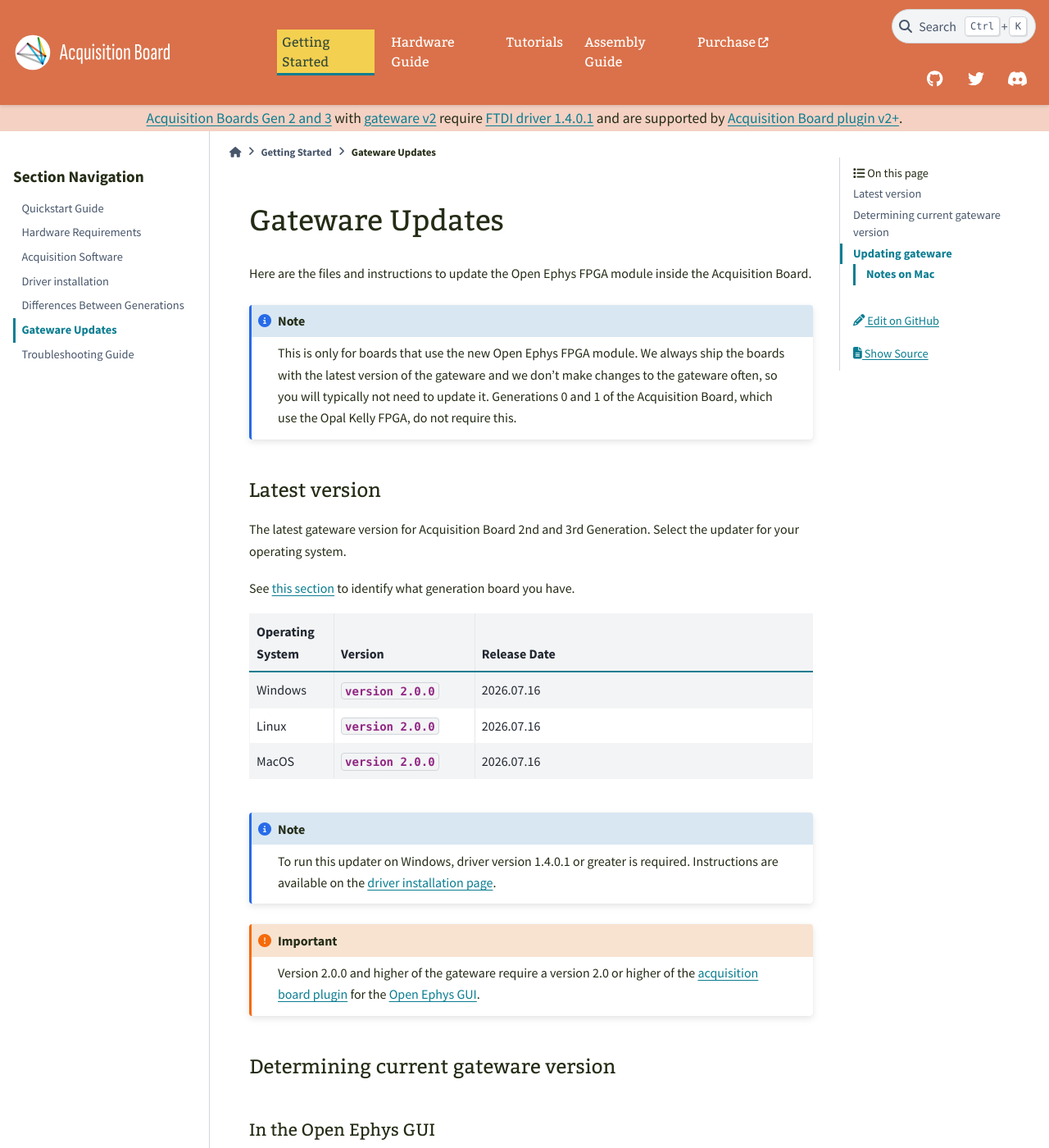
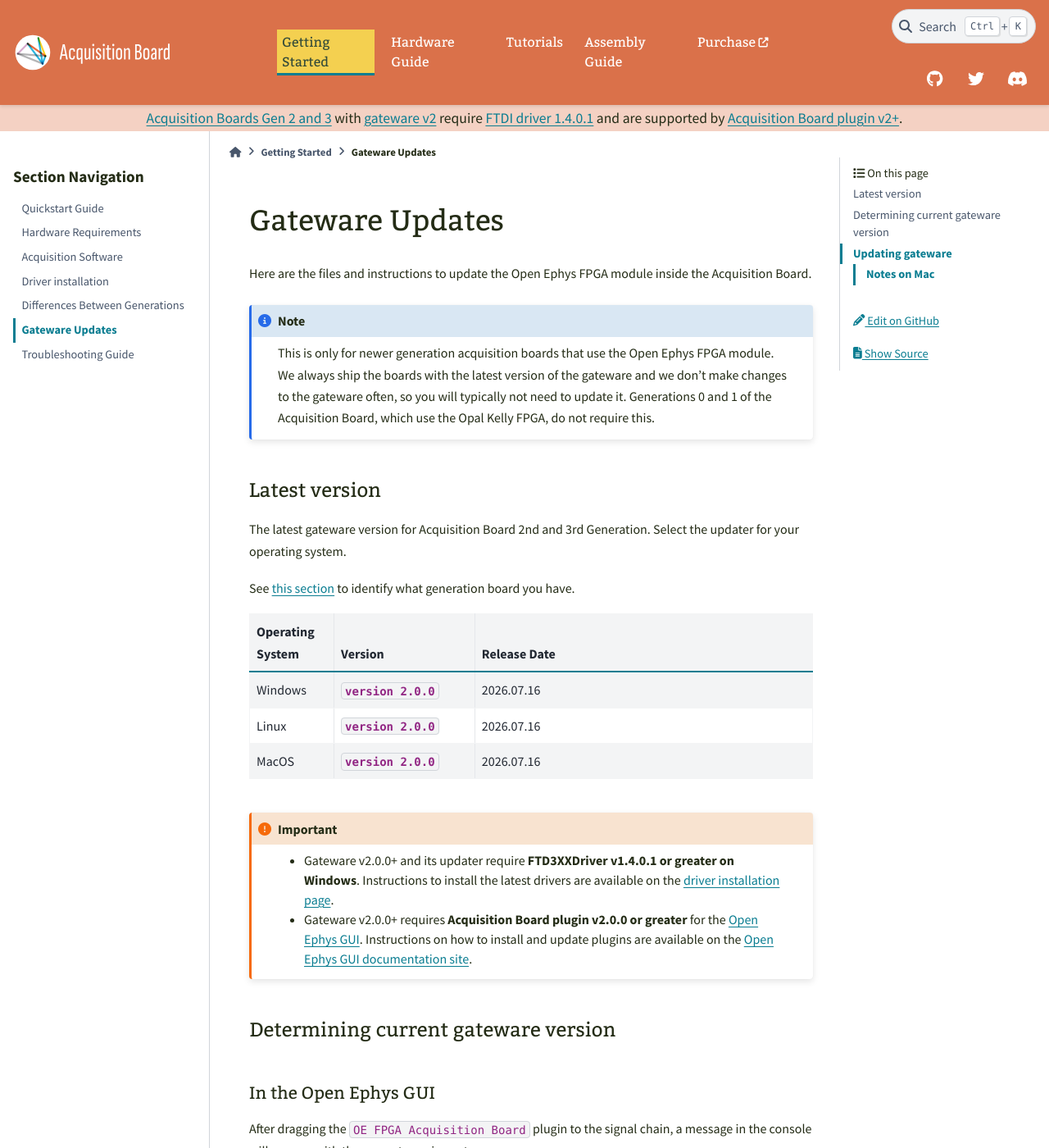
Before and after one commit to open-ephys/acq-board-docs, a Sphinx documentation site: the page built from source/User-Manual/Gateware-Update.rst, in a window 1280 px wide and 1400 px high. Shown: the whole window at 82% size. Built offline with Sphinx 7.4.7 and the PyData theme 0.15.4, drawn with Linux system fonts in a browser that asks for light colours.

Commit message:
unified requirements in one  important admonition

```diff
--- a/source/User-Manual/Gateware-Update.rst
+++ b/source/User-Manual/Gateware-Update.rst
@@ -6,7 +6,7 @@
 Here are the files and instructions to update the Open Ephys FPGA module inside
 the Acquisition Board.
 
-.. note:: This is only for boards that use the new Open Ephys FPGA module. We always ship the boards
+.. note:: This is only for newer generation acquisition boards that use the Open Ephys FPGA module. We always ship the boards
     with the latest version of the gateware and we don’t make changes to the gateware often, so you
     will typically not need to update it. Generations 0 and 1 of the Acquisition Board, which use the Opal Kelly FPGA,
     do not require this.
@@ -37,12 +37,10 @@
      - :download:`version 2.0.0 </_static/files/OpenEphysFPGA-gw2.0-macOS.tar.gz>`
      - 2026.07.16
 
-.. note:: To run this updater on Windows, driver version 1.4.0.1 or greater is required.
-    Instructions are available on the :ref:`driver installation page<drivers>`.
+.. important::
 
-.. important:: Version 2.0.0 and higher of the gateware require a version 2.0 or higher
-    of the `acquisition board plugin <https://open-ephys.github.io/gui-docs/User-Manual/Plugins/Acquisition-Board.html>`__
-    for the `Open Ephys GUI <https://open-ephys.github.io/gui-docs/index.html>`__.
+   - Gateware v2.0.0+ and its updater require **FTD3XXDriver v1.4.0.1 or greater on Windows**. Instructions to install the latest drivers are available on the :ref:`driver installation page<drivers>`.
+   - Gateware v2.0.0+ requires **Acquisition Board plugin v2.0.0 or greater** for the `Open Ephys GUI <https://open-ephys.github.io/gui-docs/index.html>`__. Instructions on how to install and update plugins are available on the `Open Ephys GUI documentation site <https://open-ephys.github.io/gui-docs/User-Manual/Plugins/index.html#plugin-installer>`__.
 
 .. _gwupdate_instructions:
 
```
